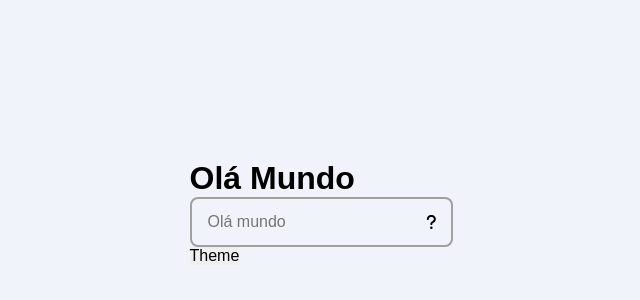
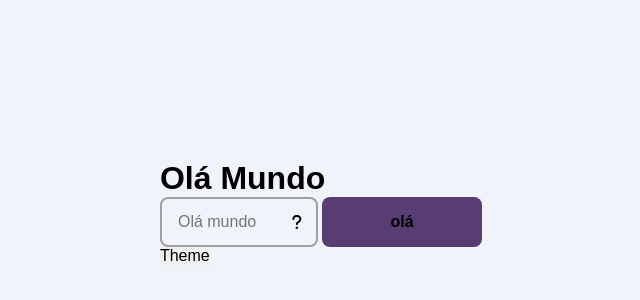
Before and after one commit to HenrickyL/best-browser-games, a React (Vite) app: page / in a window 1280 px wide. Shown: the part 188-488 px from the top of the page, without its empty margins (319-959 px from the left). Built offline with nearby package versions, Linux system fonts and the light colour scheme; the HTML template or start-up script is replaced by a standard one.

Commit message:
add transition

```diff
--- a/src/App.tsx
+++ b/src/App.tsx
@@ -18,7 +18,7 @@ function App() {
         <Input.Input placeholder='Olá mundo'/>
         <Input.Icon />
       </Input.Field>
-        {/* <Input.Button text='olá'/> */}
+        <Input.Button text='olá'/>
       </Input.Root>
 
       <button onClick={()=>{
--- a/src/_components/Input/InputButton/style.ts
+++ b/src/_components/Input/InputButton/style.ts
@@ -5,4 +5,8 @@ import { InputInput } from "../InputInput";
 export const InputButtonSty = styled(InputInput)`
     background-color: ${prop=> prop.theme.primary};
     padding: 1rem;
+
+    &:hover{
+        background-color: ${prop=> prop.theme.secondary};
+    }
 `
--- a/src/_components/Input/InputField/style.ts
+++ b/src/_components/Input/InputField/style.ts
@@ -9,7 +9,7 @@ export const InputFieldSty = styled.div`
     border: 2px solid ${prop=> prop.theme.contrastLight};
     border-radius: 8px;
     padding: 12px;
-    transition: 400ms;
+    transition: ${prop=>`${prop.theme.normalTransition}ms`};
 
     &:hover{
         border: 2px solid ${prop=> prop.theme.contrast};
--- a/src/_components/Input/InputInput/style.ts
+++ b/src/_components/Input/InputInput/style.ts
@@ -12,7 +12,9 @@ export const InputSty = styled.input<InputSty>`
     padding: 2px 4px;
     color: ${prop => prop.theme.contrast};
 
+
     &[type="button"] {
+        transition: ${prop=>`${prop.theme.normalTransition}ms`};
         background-color: ${prop => prop.background || prop.theme.primary };
         font-weight: bold;
     }
--- a/src/_middlewares/Themes.ts
+++ b/src/_middlewares/Themes.ts
@@ -2,6 +2,10 @@ export interface Theme {
   text: string,
   contrast: string,
   contrastLight?: string,
+
+  fastTransition?: number,
+  normalTransition: number,
+  slowTransition?: number,
 
   background: string;
   backgroundSnd: string;
@@ -39,6 +43,9 @@ export const lightTheme: Theme = {
   secondary: '#926386ff',
   secondaryLight: '#936625ff',
   tertiary: '#FB8C50ff',
+
+  normalTransition: 400,
+
 };
 
 export const darkTheme: Theme = {
@@ -59,6 +66,9 @@ export const darkTheme: Theme = {
   secondary: '#5bc0de',
   secondaryLight: '#5bc0de',
   tertiary: '#5bc0de',
+
+  normalTransition: 400,
+
 };
 
 
@@ -71,7 +81,6 @@ export abstract class ThemeController{
 
   public static toggle():void{
     ThemeController._isLight = !ThemeController._isLight
-    console.log(ThemeController._isLight)
     ThemeController.setTheme(ThemeController._isLight ? 'light' : 'dark')
   }
 
```
